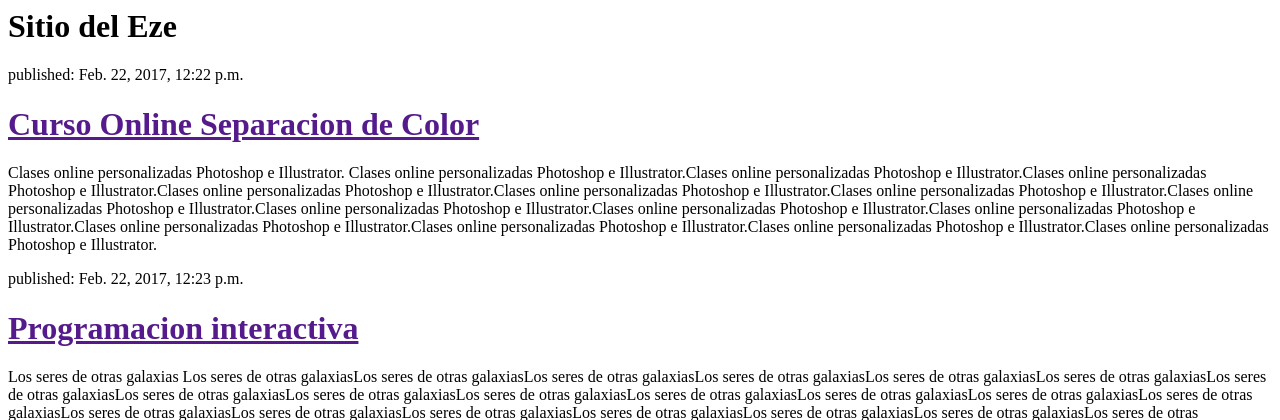
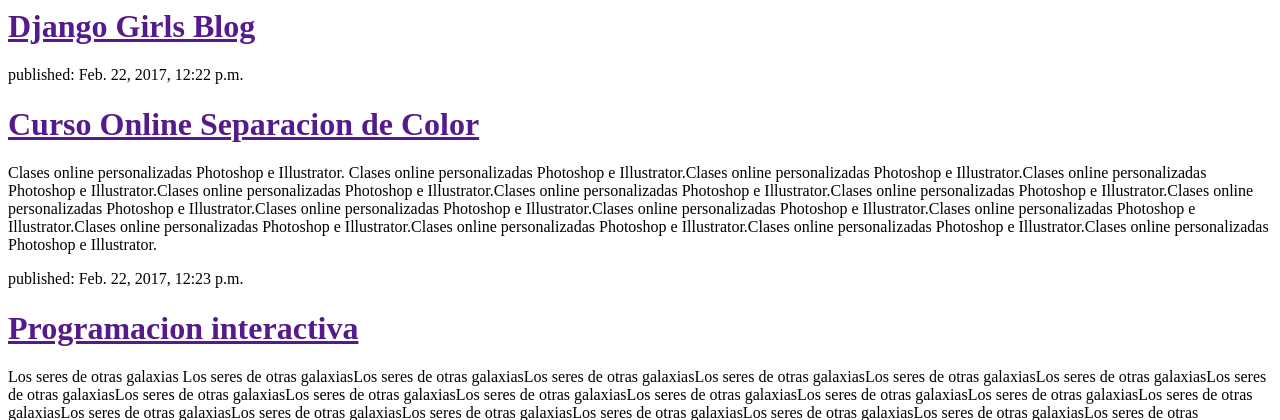
Before and after one commit to ezecopelandia/my-first-blog, a Django app: template blog/templates/blog/post_list.html in a window 1280 px wide. Shown: the top 420 px of the page. Run offline with Django 3.2, Linux system fonts and the light colour scheme; the template is opened without the code that fills it: values that come from a table or form of the project are taken from there, others are empty; data comes from the database, SQL or seed files in the repository.

Commit message:
Update post_list.html

```diff
--- a/blog/templates/blog/post_list.html
+++ b/blog/templates/blog/post_list.html
@@ -1,15 +1,18 @@
-<html>
+    <html>
         <head>
-            <title>Esta es la web del Eze</title>
+            <title>Django Girls blog</title>
         </head>
         <body>
-            <h1>Sitio del Eze</h1>
-{% for post in posts %}
+            <div>
+                <h1><a href="">Django Girls Blog</a></h1>
+            </div>
+    {% for post in posts %}
         <div>
             <p>published: {{ post.published_date }}</p>
             <h1><a href="">{{ post.title }}</a></h1>
             <p>{{ post.text|linebreaksbr }}</p>
         </div>
-{% endfor %}
+    {% endfor %}
+
         </body>
     </html>
```
